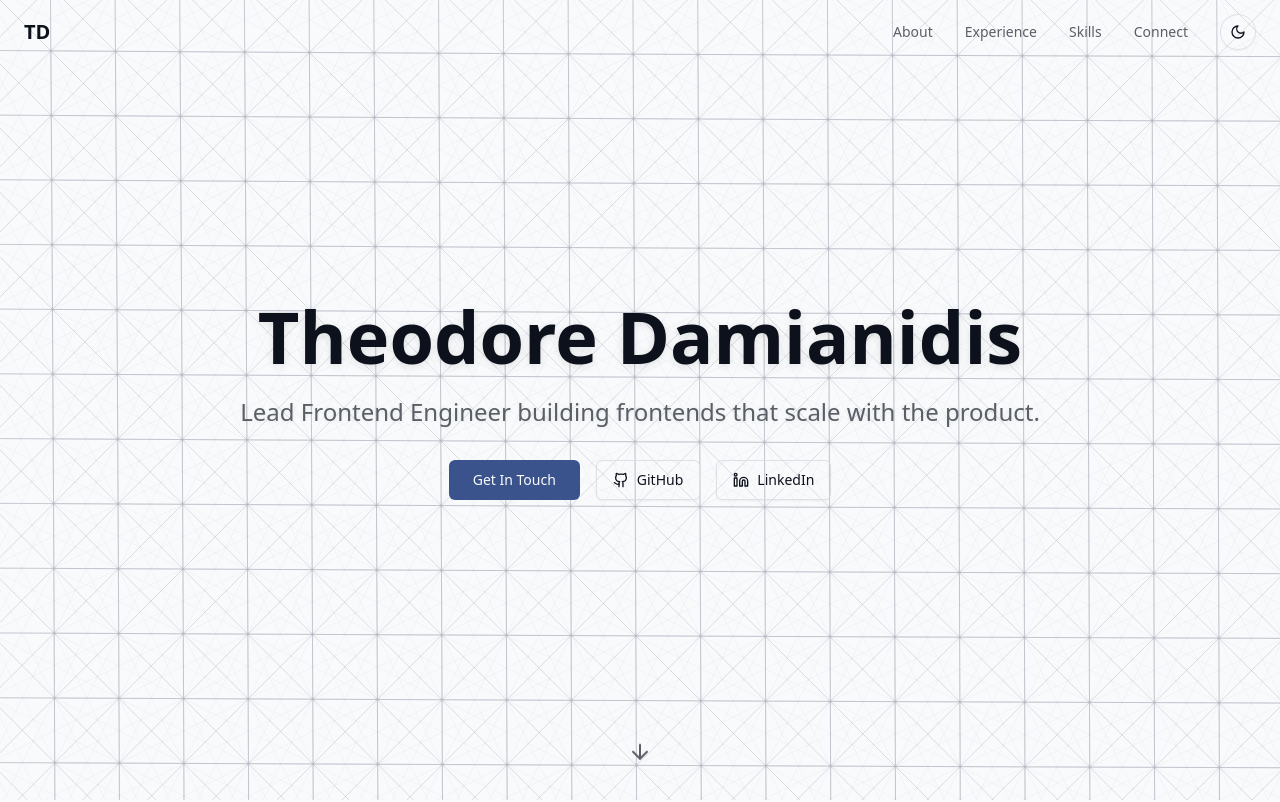
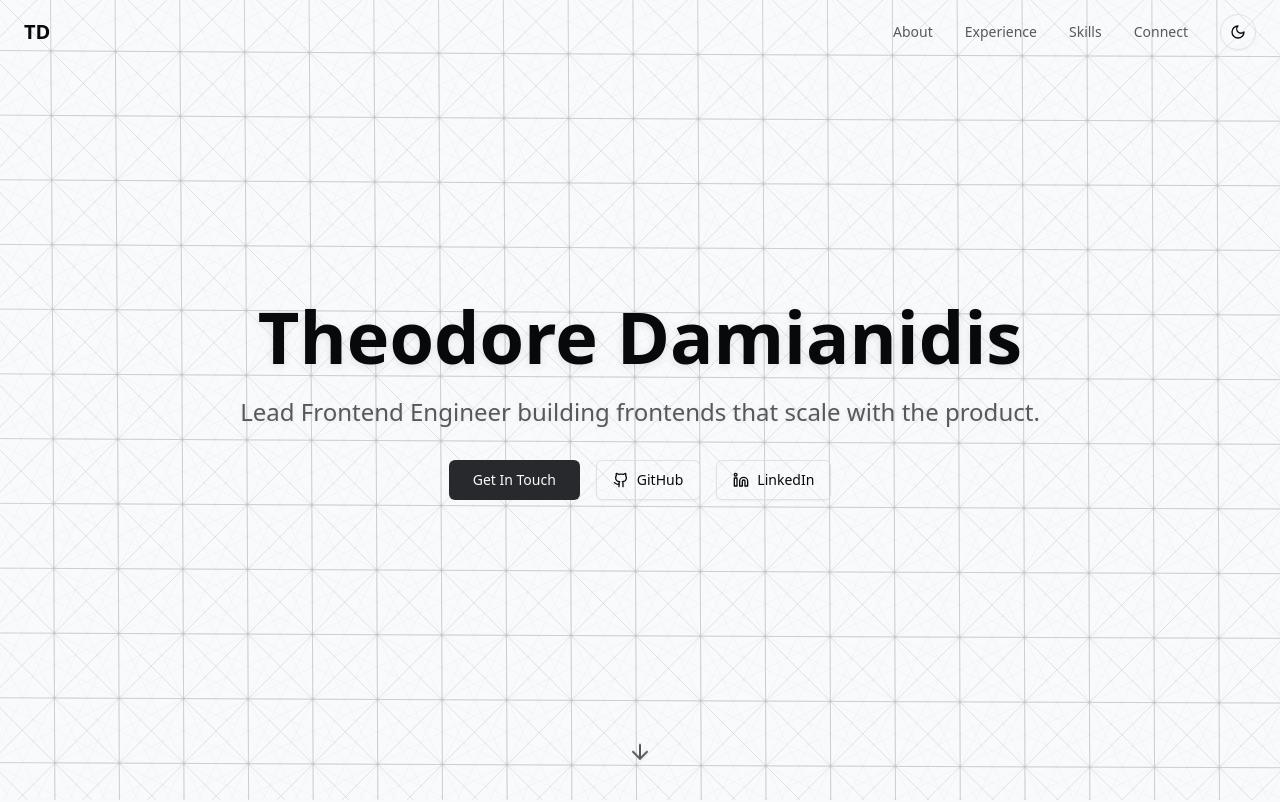
Before and after one commit to theodamia/theodamia.dev, a Next.js app: page / in a window 1280 px wide. Shown: the top 802 px of the page. Built offline with nearby package versions, Linux system fonts and the light colour scheme.

Commit message:
style: update color palette for calm, professional look
Adopt near-neutral tones for both light and dark modes.

Co-authored-by: Theodore Damianidis <9416069+theodamia@users.noreply.github.com>

```diff
--- a/app/globals.css
+++ b/app/globals.css
@@ -4,74 +4,74 @@
 @custom-variant dark (&:is(.dark *));
 
 :root {
-  --background: oklch(0.985 0.003 265);
-  --foreground: oklch(0.18 0.02 265);
-  --card: oklch(0.98 0.004 265);
-  --card-foreground: oklch(0.18 0.02 265);
-  --popover: oklch(0.985 0.003 265);
-  --popover-foreground: oklch(0.18 0.02 265);
-  --primary: oklch(0.45 0.1 265);
-  --primary-foreground: oklch(0.985 0.003 265);
-  --secondary: oklch(0.95 0.008 265);
-  --secondary-foreground: oklch(0.22 0.015 265);
-  --muted: oklch(0.95 0.008 265);
-  --muted-foreground: oklch(0.48 0.012 265);
-  --accent: oklch(0.52 0.09 265);
-  --accent-foreground: oklch(0.985 0.003 265);
+  --background: oklch(0.985 0.002 250);
+  --foreground: oklch(0.14 0.005 250);
+  --card: oklch(0.98 0.003 250);
+  --card-foreground: oklch(0.14 0.005 250);
+  --popover: oklch(0.985 0.002 250);
+  --popover-foreground: oklch(0.14 0.005 250);
+  --primary: oklch(0.28 0.006 250);
+  --primary-foreground: oklch(0.985 0.002 250);
+  --secondary: oklch(0.95 0.004 250);
+  --secondary-foreground: oklch(0.2 0.005 250);
+  --muted: oklch(0.95 0.004 250);
+  --muted-foreground: oklch(0.46 0.006 250);
+  --accent: oklch(0.92 0.004 250);
+  --accent-foreground: oklch(0.14 0.005 250);
   --destructive: oklch(0.577 0.245 27.325);
-  --destructive-foreground: oklch(0.985 0.003 265);
-  --border: oklch(0.905 0.008 265);
-  --input: oklch(0.905 0.008 265);
-  --ring: oklch(0.45 0.1 265);
-  --chart-1: oklch(0.45 0.1 265);
-  --chart-2: oklch(0.55 0.09 250);
-  --chart-3: oklch(0.4 0.08 280);
-  --chart-4: oklch(0.6 0.1 255);
-  --chart-5: oklch(0.48 0.07 270);
+  --destructive-foreground: oklch(0.985 0.002 250);
+  --border: oklch(0.91 0.004 250);
+  --input: oklch(0.91 0.004 250);
+  --ring: oklch(0.28 0.006 250);
+  --chart-1: oklch(0.35 0.02 250);
+  --chart-2: oklch(0.45 0.015 230);
+  --chart-3: oklch(0.3 0.01 270);
+  --chart-4: oklch(0.5 0.02 245);
+  --chart-5: oklch(0.4 0.012 260);
   --radius: 0.5rem;
-  --sidebar: oklch(0.985 0.003 265);
-  --sidebar-foreground: oklch(0.18 0.02 265);
-  --sidebar-primary: oklch(0.45 0.1 265);
-  --sidebar-primary-foreground: oklch(0.985 0.003 265);
-  --sidebar-accent: oklch(0.95 0.008 265);
-  --sidebar-accent-foreground: oklch(0.22 0.015 265);
-  --sidebar-border: oklch(0.905 0.008 265);
-  --sidebar-ring: oklch(0.45 0.1 265);
+  --sidebar: oklch(0.985 0.002 250);
+  --sidebar-foreground: oklch(0.14 0.005 250);
+  --sidebar-primary: oklch(0.28 0.006 250);
+  --sidebar-primary-foreground: oklch(0.985 0.002 250);
+  --sidebar-accent: oklch(0.95 0.004 250);
+  --sidebar-accent-foreground: oklch(0.2 0.005 250);
+  --sidebar-border: oklch(0.91 0.004 250);
+  --sidebar-ring: oklch(0.28 0.006 250);
 }
 
 .dark {
-  --background: oklch(0.14 0.015 265);
-  --foreground: oklch(0.93 0.006 265);
-  --card: oklch(0.18 0.018 265);
-  --card-foreground: oklch(0.93 0.006 265);
-  --popover: oklch(0.14 0.015 265);
-  --popover-foreground: oklch(0.93 0.006 265);
-  --primary: oklch(0.7 0.12 265);
-  --primary-foreground: oklch(0.14 0.015 265);
-  --secondary: oklch(0.21 0.018 265);
-  --secondary-foreground: oklch(0.93 0.006 265);
-  --muted: oklch(0.21 0.018 265);
-  --muted-foreground: oklch(0.63 0.01 265);
-  --accent: oklch(0.74 0.1 265);
-  --accent-foreground: oklch(0.14 0.015 265);
+  --background: oklch(0.13 0.005 250);
+  --foreground: oklch(0.93 0.004 250);
+  --card: oklch(0.17 0.006 250);
+  --card-foreground: oklch(0.93 0.004 250);
+  --popover: oklch(0.13 0.005 250);
+  --popover-foreground: oklch(0.93 0.004 250);
+  --primary: oklch(0.87 0.005 250);
+  --primary-foreground: oklch(0.13 0.005 250);
+  --secondary: oklch(0.2 0.006 250);
+  --secondary-foreground: oklch(0.93 0.004 250);
+  --muted: oklch(0.2 0.006 250);
+  --muted-foreground: oklch(0.58 0.006 250);
+  --accent: oklch(0.22 0.006 250);
+  --accent-foreground: oklch(0.93 0.004 250);
   --destructive: oklch(0.396 0.141 25.723);
-  --destructive-foreground: oklch(0.93 0.006 265);
-  --border: oklch(0.26 0.018 265);
-  --input: oklch(0.26 0.018 265);
-  --ring: oklch(0.7 0.12 265);
-  --chart-1: oklch(0.65 0.12 265);
-  --chart-2: oklch(0.7 0.1 250);
-  --chart-3: oklch(0.58 0.1 280);
-  --chart-4: oklch(0.72 0.11 255);
-  --chart-5: oklch(0.62 0.08 270);
-  --sidebar: oklch(0.16 0.015 265);
-  --sidebar-foreground: oklch(0.93 0.006 265);
-  --sidebar-primary: oklch(0.7 0.12 265);
-  --sidebar-primary-foreground: oklch(0.93 0.006 265);
-  --sidebar-accent: oklch(0.21 0.018 265);
-  --sidebar-accent-foreground: oklch(0.93 0.006 265);
-  --sidebar-border: oklch(0.26 0.018 265);
-  --sidebar-ring: oklch(0.7 0.12 265);
+  --destructive-foreground: oklch(0.93 0.004 250);
+  --border: oklch(0.24 0.006 250);
+  --input: oklch(0.24 0.006 250);
+  --ring: oklch(0.87 0.005 250);
+  --chart-1: oklch(0.7 0.015 250);
+  --chart-2: oklch(0.75 0.012 230);
+  --chart-3: oklch(0.65 0.01 270);
+  --chart-4: oklch(0.8 0.015 245);
+  --chart-5: oklch(0.72 0.01 260);
+  --sidebar: oklch(0.15 0.005 250);
+  --sidebar-foreground: oklch(0.93 0.004 250);
+  --sidebar-primary: oklch(0.87 0.005 250);
+  --sidebar-primary-foreground: oklch(0.13 0.005 250);
+  --sidebar-accent: oklch(0.2 0.006 250);
+  --sidebar-accent-foreground: oklch(0.93 0.004 250);
+  --sidebar-border: oklch(0.24 0.006 250);
+  --sidebar-ring: oklch(0.87 0.005 250);
 }
 
 @theme inline {
--- a/components/animated-grid.tsx
+++ b/components/animated-grid.tsx
@@ -86,9 +86,9 @@ export function AnimatedGrid() {
     const getThemeColor = () => {
       const isDark = document.documentElement.classList.contains('dark');
       return {
-        dot: isDark ? 'rgba(140, 145, 170, 0.28)' : 'rgba(70, 75, 100, 0.18)',
-        line: isDark ? 'rgba(140, 145, 170, 0.12)' : 'rgba(70, 75, 100, 0.08)',
-        primaryLine: isDark ? 'rgba(170, 175, 210, 0.5)' : 'rgba(100, 105, 145, 0.35)',
+        dot: isDark ? 'rgba(160, 163, 175, 0.2)' : 'rgba(100, 105, 115, 0.15)',
+        line: isDark ? 'rgba(160, 163, 175, 0.08)' : 'rgba(100, 105, 115, 0.06)',
+        primaryLine: isDark ? 'rgba(185, 188, 200, 0.35)' : 'rgba(120, 125, 140, 0.25)',
       };
     };
 
```
